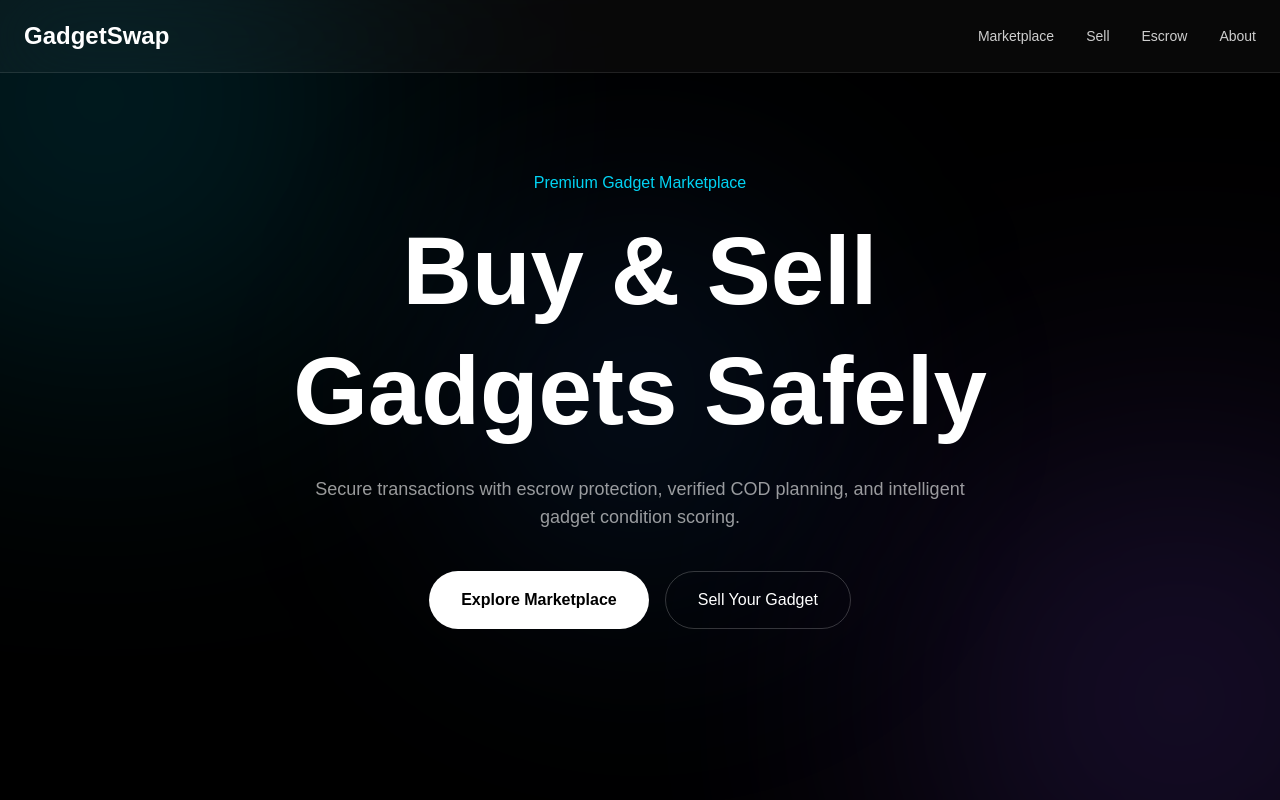
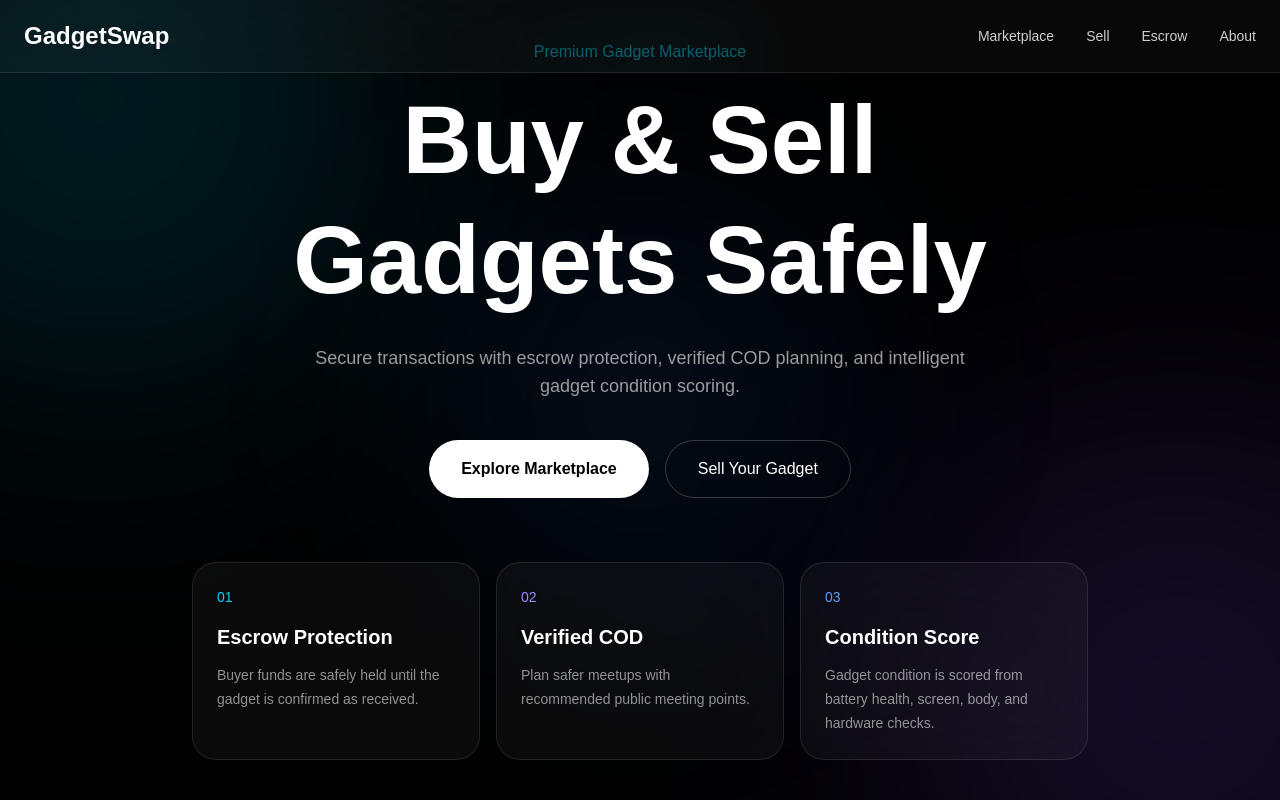
Before and after one commit to Rexlicky/gadgetswap, a Next.js app: page / in a window 1280 px wide. Built offline with nearby package versions, Linux system fonts and the light colour scheme.

Commit message:
feat: add hero feature cards

```diff
--- a/src/app/page.js
+++ b/src/app/page.js
@@ -48,6 +48,33 @@ export default function Home() {
               Sell Your Gadget
             </button>
           </div>
+          <div className="mt-16 grid grid-cols-1 gap-4 md:grid-cols-3">
+            <div className="rounded-3xl border border-white/10 bg-white/[0.04] p-6 text-left backdrop-blur-2xl">
+              <p className="text-sm text-cyan-400">01</p>
+              <h3 className="mt-4 text-xl font-semibold">Escrow Protection</h3>
+              <p className="mt-3 text-sm leading-6 text-white/55">
+                Buyer funds are safely held until the gadget is confirmed as
+                received.
+              </p>
+            </div>
+
+            <div className="rounded-3xl border border-white/10 bg-white/[0.04] p-6 text-left backdrop-blur-2xl">
+              <p className="text-sm text-violet-400">02</p>
+              <h3 className="mt-4 text-xl font-semibold">Verified COD</h3>
+              <p className="mt-3 text-sm leading-6 text-white/55">
+                Plan safer meetups with recommended public meeting points.
+              </p>
+            </div>
+
+            <div className="rounded-3xl border border-white/10 bg-white/[0.04] p-6 text-left backdrop-blur-2xl">
+              <p className="text-sm text-blue-400">03</p>
+              <h3 className="mt-4 text-xl font-semibold">Condition Score</h3>
+              <p className="mt-3 text-sm leading-6 text-white/55">
+                Gadget condition is scored from battery health, screen, body,
+                and hardware checks.
+              </p>
+            </div>
+          </div>
         </div>
       </section>
     </main>
```
